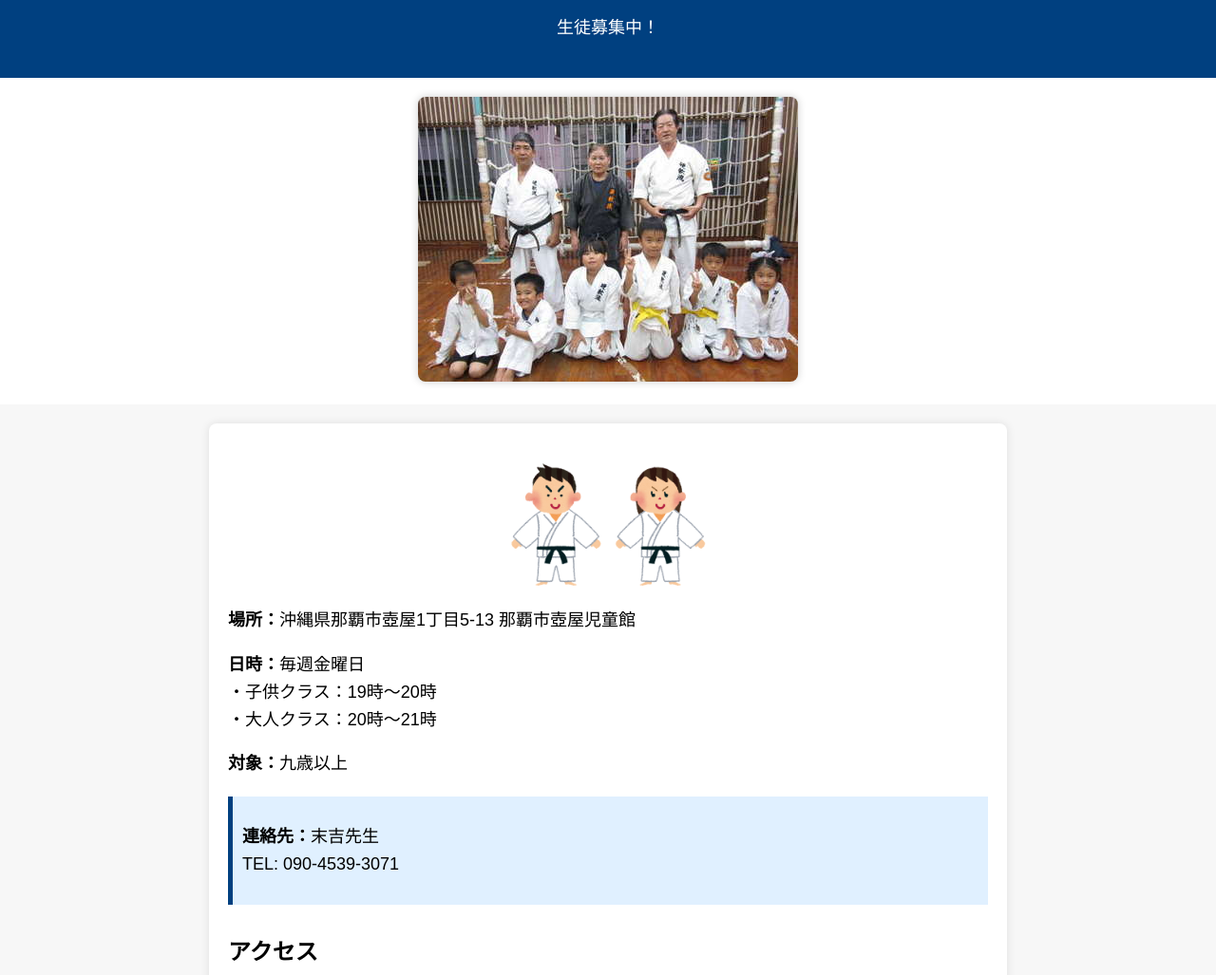
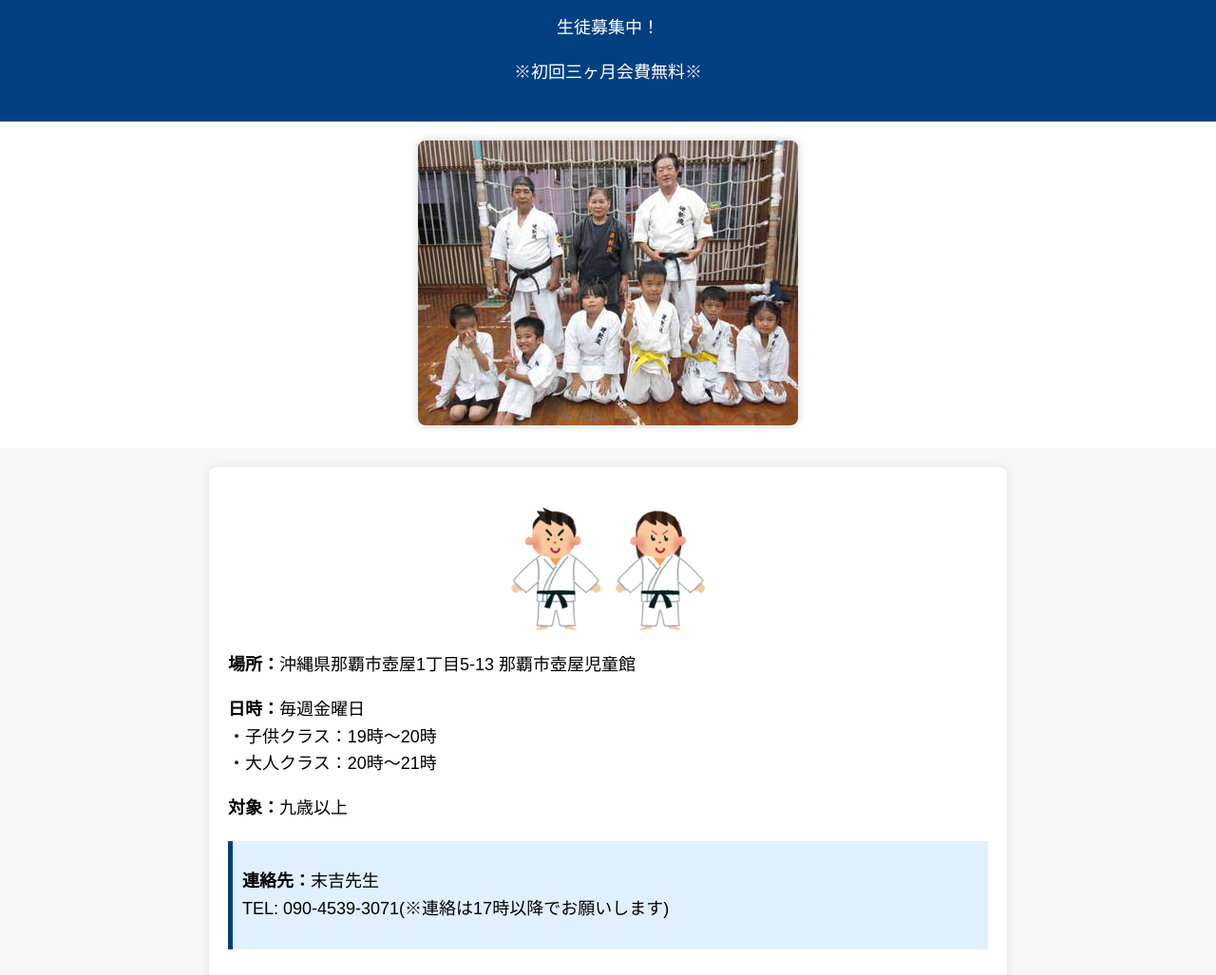
Before and after one commit to SomeHow4696/-, a plain HTML site: page index.html in a window 1280 px wide. Shown: the part 82-1109 px from the top of the page at 95% size. Drawn offline with Linux system fonts and the light colour scheme.

Commit message:
Update index.html

```diff
--- a/index.html
+++ b/index.html
@@ -90,6 +90,7 @@
   <header>
     <h1>壺屋児童館空手教室</h1>
     <p>生徒募集中！</p>
+    <p>※初回三ヶ月会費無料※</p>
   </header>
 
   <div class="main-visual">
@@ -110,7 +111,7 @@
 
     <div class="contact">
       <p><strong>連絡先：</strong>末吉先生<br>
-      TEL: 090-4539-3071</p>
+      TEL: 090-4539-3071(※連絡は17時以降でお願いします)</p>
     </div>
 
     <div class="map">
```
